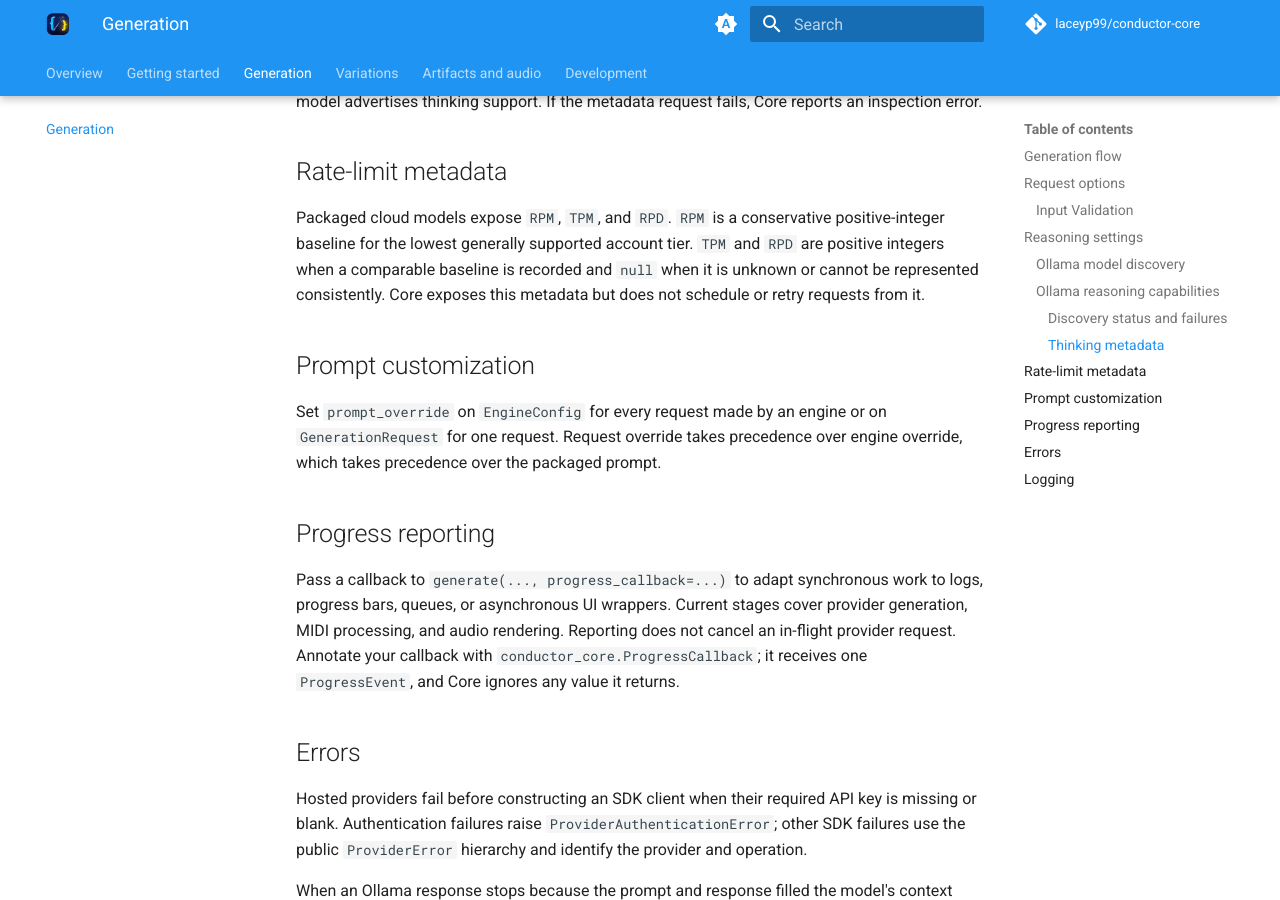
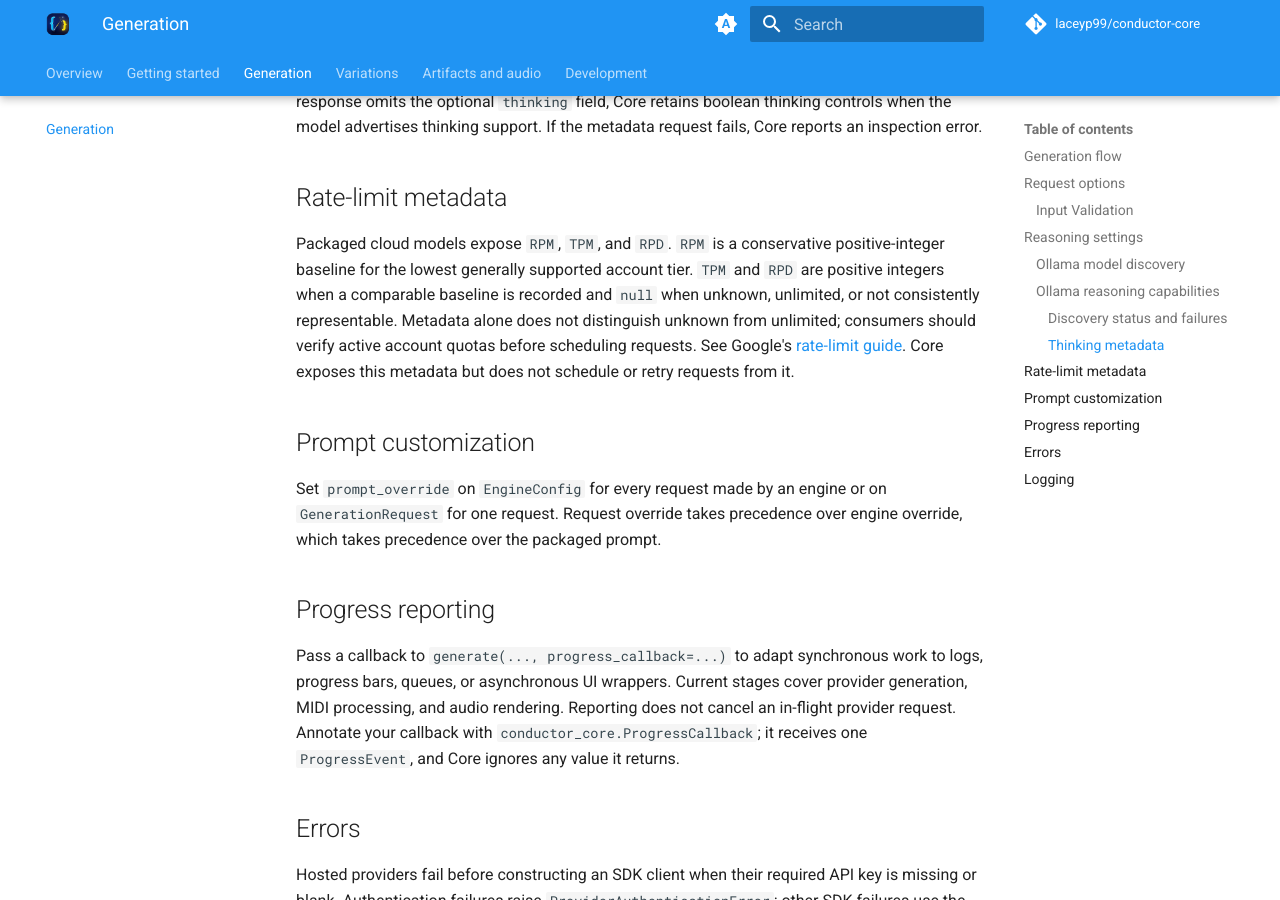
Before and after one commit to laceyp99/conductor-core, an MkDocs documentation site: the page built from docs/generation.md, in a window 1280 px wide and 900 px high, scrolled down 3865 px. Built offline with MkDocs 1.6.1 and Material for MkDocs 9.7.7, drawn with Linux system fonts in a browser that asks for light colours; comment, search, counter and statistics services are not loaded; some of the changed text lies outside the part shown.

Commit message:
feat(models): add gemini argon and refresh model metadata

```diff
--- a/docs/generation.md
+++ b/docs/generation.md
@@ -162,7 +162,10 @@
 Packaged cloud models expose `RPM`, `TPM`, and `RPD`. `RPM` is a conservative
 positive-integer baseline for the lowest generally supported account tier.
 `TPM` and `RPD` are positive integers when a comparable baseline is recorded
-and `null` when it is unknown or cannot be represented consistently. Core
+and `null` when unknown, unlimited, or not consistently representable. Metadata
+alone does not distinguish unknown from unlimited; consumers should verify
+active account quotas before scheduling requests. See Google's
+[rate-limit guide](https://ai.google.dev/gemini-api/docs/rate-limits). Core
 exposes this metadata but does not schedule or retry requests from it.
 
 ## Prompt customization
--- a/pyproject.toml
+++ b/pyproject.toml
@@ -4,7 +4,7 @@
 
 [project]
 name = "conductor-core"
-version = "0.11.2"
+version = "0.12.0"
 description = "Reusable prompt-to-MIDI loop generation engine for Conductor"
 readme = "README.md"
 requires-python = ">=3.10"
```
Also changed, not shown: other parts of docs/generation.md (+1 -1 lines), CHANGELOG.md (+21 -0 lines), 5 other files.
